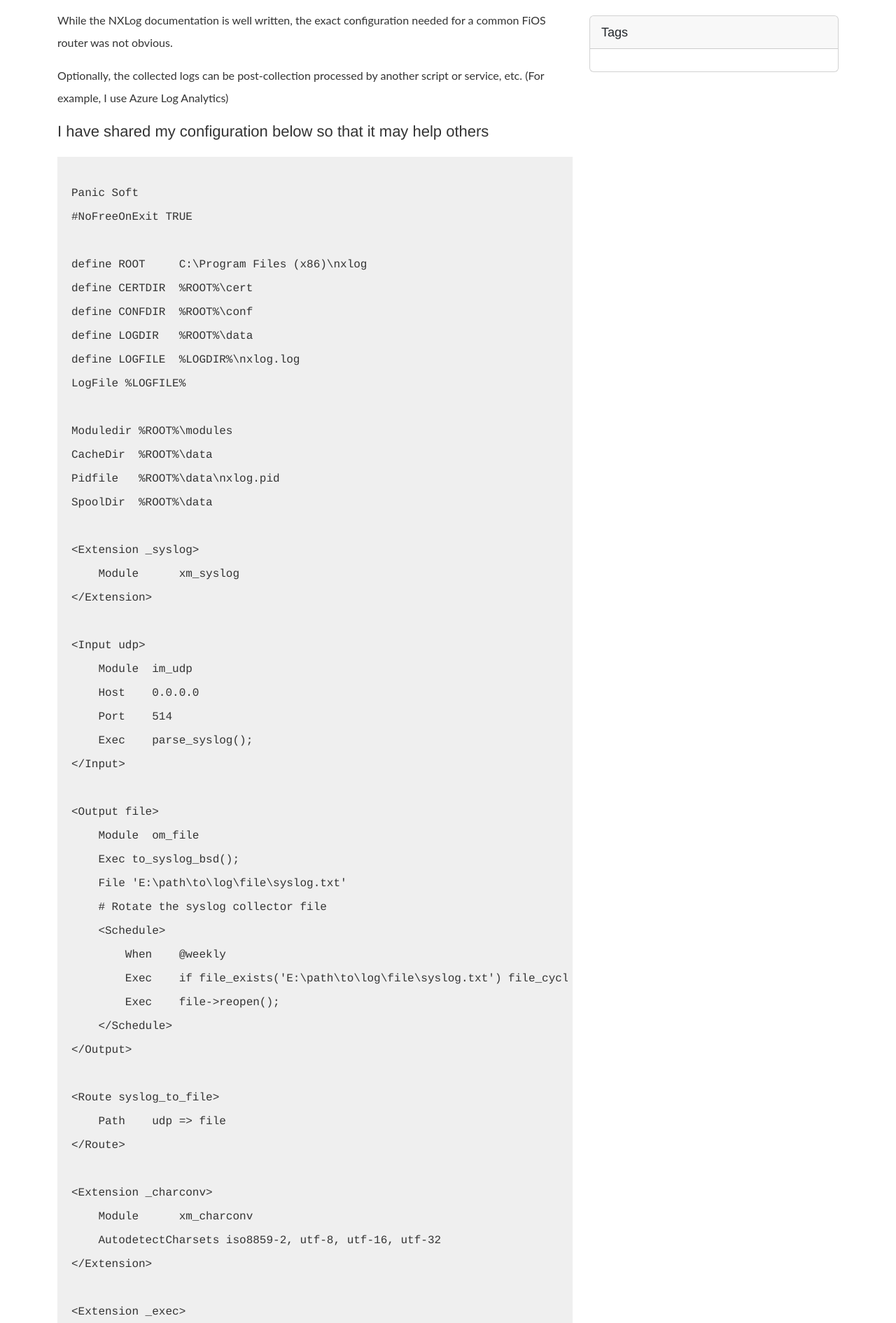
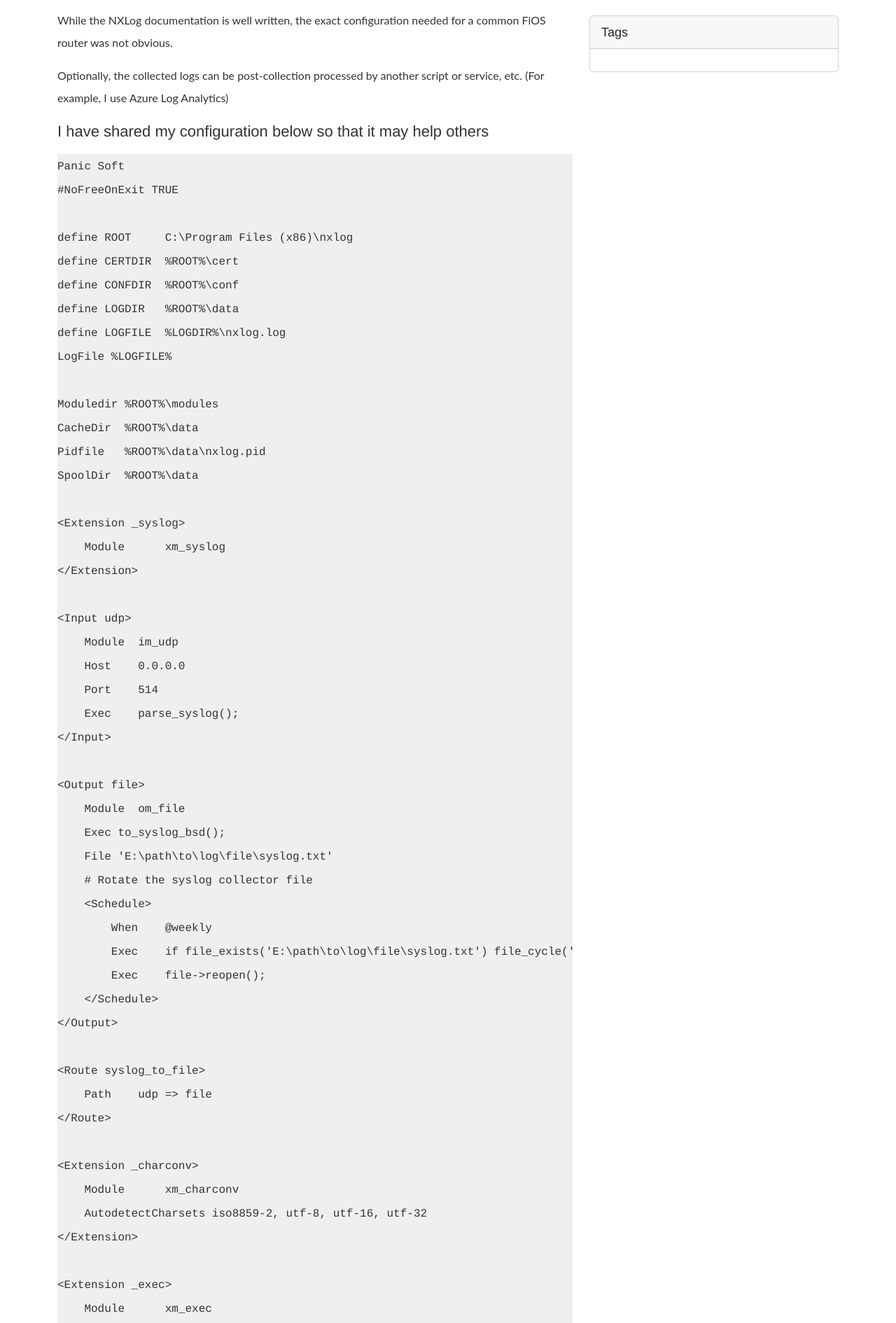
Before and after one commit to kamsalisbury/kamsalisbury.github.io, a Jekyll site: the page built from _posts/2018-04-04-Config-NXLog-FiOS.md, in a window 1280 px wide. Shown: the part 347-2237 px from the top of the page at 70% size. Built offline with Jekyll 4.4.1, drawn with Linux system fonts in a browser that asks for light colours; nearby versions of some CDN libraries.

Commit message:
Rm css highlighter scroll and padding

```diff
--- a/assets/css/app.css
+++ b/assets/css/app.css
@@ -291,9 +291,6 @@ p {
 
 .highlight {
     background-color: #efefef;
-    padding: 7px 7px 7px 10px;
-    margin: 20px 0 20px 0;
-    overflow: scroll;
 }
 
 code {
--- a/assets/css/style.css
+++ b/assets/css/style.css
@@ -467,9 +467,6 @@ footer {
 
 .highlight {
     background-color: #efefef;
-    padding: 7px 7px 7px 10px;
-    margin: 20px 0 20px 0;
-    overflow: scroll;
 }
 
 code {
```
